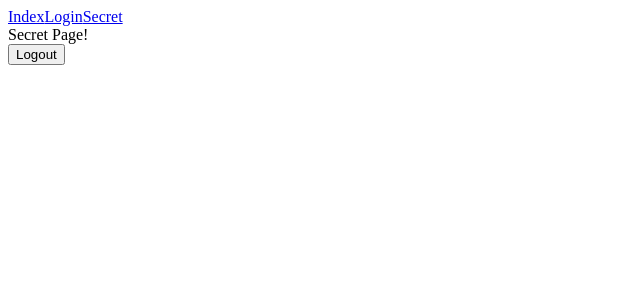
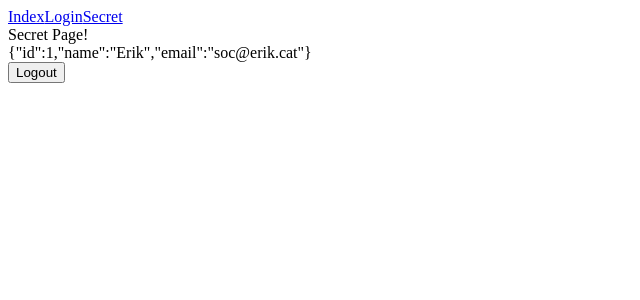
Before and after one commit to ConsoleTVs/Vue3AuthExample, a Vue app: page /login in a window 1280 px wide. Both pictures are taken after a click on the button "Login". Shown: the top 300 px of the page, without its empty margins (0-640 px from the left). Built offline with nearby package versions, Linux system fonts and the light colour scheme.

Commit message:
Better handling of logout and fix reactive error

```diff
--- a/src/auth.ts
+++ b/src/auth.ts
@@ -3,18 +3,21 @@ import { computed } from 'vue'
 import router from './router'
 
 export interface User {
-  id: number
-  name: string
-  email: string
+  readonly id: number
+  readonly name: string
+  readonly email: string
 }
 
 export interface Auth {
   readonly user: DeepReadonly<Ref<User | undefined>>
-  readonly isLoggedIn: DeepReadonly<ComputedRef<boolean>>
+  readonly loggedIn: DeepReadonly<Ref<boolean>>
   readonly initialized: DeepReadonly<Ref<boolean>>
   readonly initialize: (initialization: () => Promise<void>) => Promise<void>
-  readonly login: (loggedInUser: User) => void
-  readonly logout: () => void
+  readonly login: (
+    loggedInUser: User,
+    beforePopulate?: () => Promise<void>
+  ) => Promise<void>
+  readonly logout: (beforeCleanup?: () => Promise<void>) => Promise<void>
 }
 
 export const createAuth = (bootstrap?: (auth: Auth) => void): Plugin => {
@@ -22,7 +25,7 @@ export const createAuth = (bootstrap?: (auth: Auth) => void): Plugin => {
     // User information
     const user = ref<User | undefined>(undefined)
     // Some computation to determine if the user is logged in.
-    const isLoggedIn = computed(() => user.value !== undefined)
+    const loggedIn = ref(false)
     // Initialization logic.
     const initialized = ref(false)
     const initialize = async (initialization: () => Promise<void>) => {
@@ -30,14 +33,25 @@ export const createAuth = (bootstrap?: (auth: Auth) => void): Plugin => {
       await initialization()
       initialized.value = true
     }
-    const login = (loggedInUser: User) => (user.value = loggedInUser)
-    const logout = () => (user.value = undefined)
+    const login = async (
+      loggedInUser: User,
+      beforePopulate?: () => Promise<void>
+    ) => {
+      loggedIn.value = true
+      await beforePopulate?.()
+      user.value = loggedInUser
+    }
+    const logout = async (beforeCleanup?: () => Promise<void>) => {
+      loggedIn.value = false
+      await beforeCleanup?.()
+      user.value = undefined
+    }
     // Create the authentication state.
     const auth: Auth = {
-      isLoggedIn: readonly(isLoggedIn),
+      loggedIn: readonly(loggedIn),
       user: readonly(user),
-      initialize: readonly(initialize),
-      initialized,
+      initialized: readonly(initialized),
+      initialize,
       login,
       logout,
     }
@@ -50,7 +64,7 @@ export const createAuth = (bootstrap?: (auth: Auth) => void): Plugin => {
   }
 }
 
-export default createAuth(({ initialize, isLoggedIn }) => {
+export default createAuth(({ initialize, loggedIn }) => {
   router.beforeEach(async (to) => {
     // Perform initial checking for the user's
     // authentication state
@@ -63,9 +77,9 @@ export default createAuth(({ initialize, isLoggedIn }) => {
     // If the route has authentication logic and it
     // requires authentication, we need to check
     // if the user has loged in or not.
-    if (to.meta.auth! && !isLoggedIn.value) return '/login'
+    if (to.meta.auth! && !loggedIn.value) return '/login'
     // Otherwise, if the route does not require auth and
     // the user is logged in, we must cancel the nagivation.
-    if (!to.meta.auth! && isLoggedIn.value) return '/secret'
+    if (!to.meta.auth! && loggedIn.value) return '/secret'
   })
 })
--- a/src/pages/Login.vue
+++ b/src/pages/Login.vue
@@ -14,9 +14,9 @@ export default defineComponent({
     const router = useRouter()
     const { login } = inject<Auth>('auth')!
 
-    const handle = () => {
-      login({ id: 1, name: 'Erik', email: 'soc@erik.cat' })
-      router.push('/secret')
+    const handle = async () => {
+      await login({ id: 1, name: 'Erik', email: 'soc@erik.cat' })
+      await router.push('/secret')
     }
 
     return { handle }
--- a/src/pages/Secret.vue
+++ b/src/pages/Secret.vue
@@ -1,5 +1,6 @@
 <template>
   <div>Secret Page!</div>
+  <div>{{ JSON.stringify(user) }}</div>
   <button @click="handle">Logout</button>
 </template>
 
@@ -13,14 +14,15 @@ export default defineComponent({
     console.log('Inside Secret')
 
     const router = useRouter()
-    const { logout } = inject<Auth>('auth')!
+    const { user, logout } = inject<Auth>('auth')!
 
     const handle = () => {
-      logout()
-      router.push('/')
+      logout(async () => {
+        await router.push('/')
+      })
     }
 
-    return { handle }
+    return { user, handle }
   },
 })
 </script>
```
